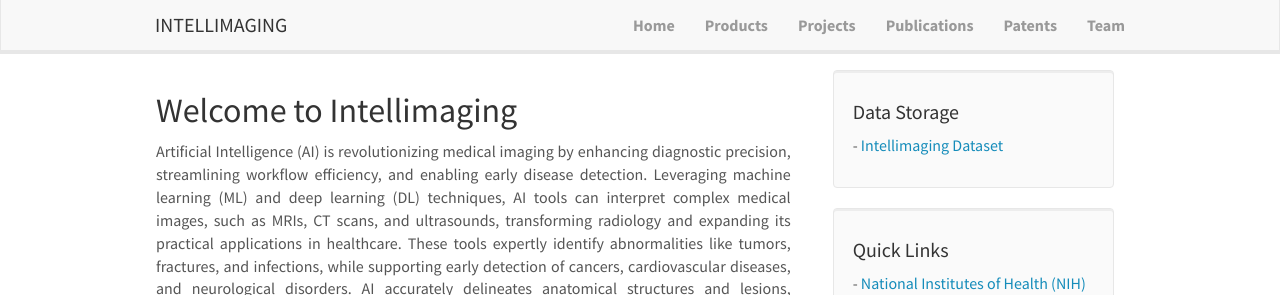
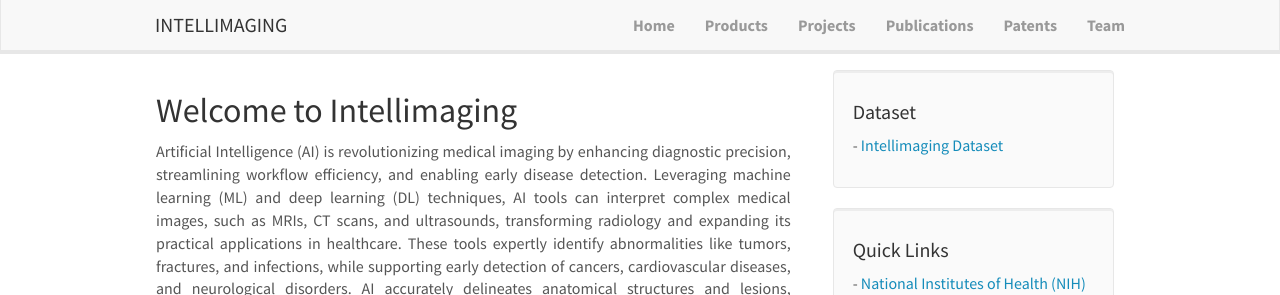
Before and after one commit to intellimaging/intellimaging.github.io, a Jekyll site: the page built from _pages/home.md, in a window 1280 px wide and 978 px high. Shown: the top 295 px of the window. Built offline with Jekyll 4.4.1, drawn with Linux system fonts in a browser that asks for light colours.

Commit message:
Update labdata.html

```diff
--- a/_includes/labdata.html
+++ b/_includes/labdata.html
@@ -1,5 +1,5 @@
 <div class="well">
-<h4>Data Storage</h4>
+<h4>Dataset</h4>
 
 {% for link in site.data.labdata limit:8 %}
 <p>
```
